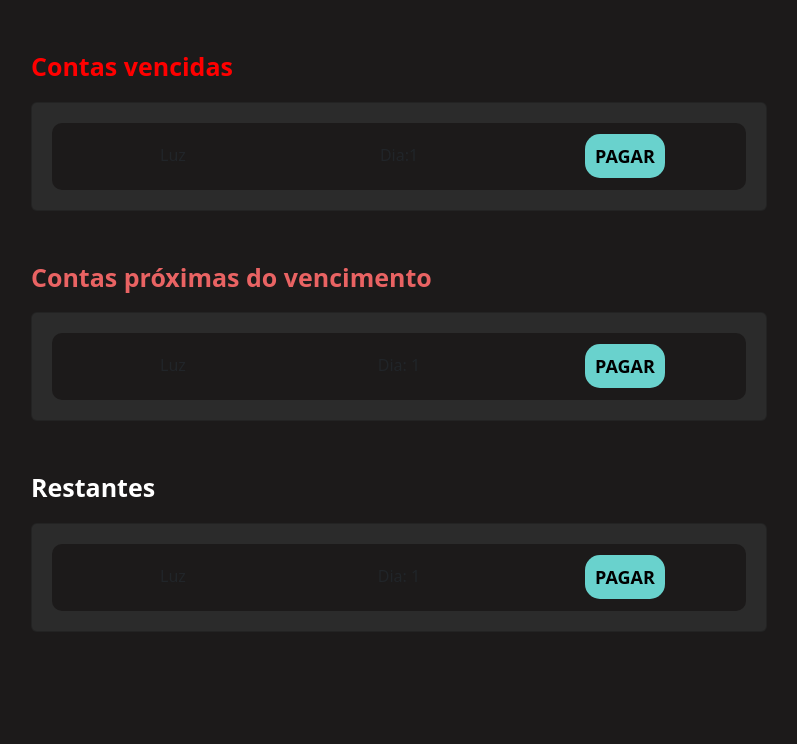
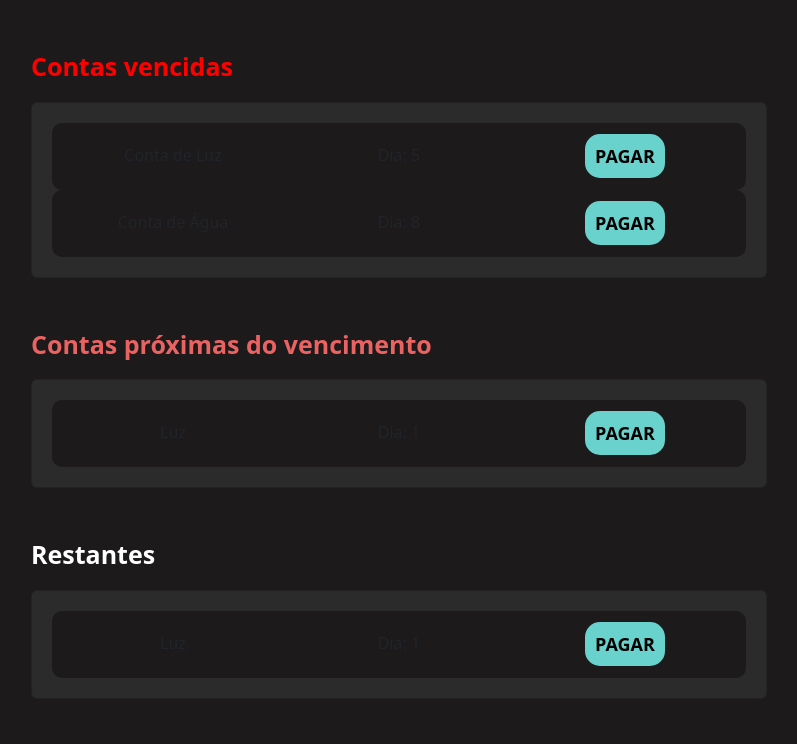
Before and after one commit to moniquelen/Finance, a Django app: page /contas/ver_contas/ in a window 1280 px wide. Shown: the part 56-800 px from the top of the page, without its empty margins (51-848 px from the left). Run offline with Django 4.2, Linux system fonts and the light colour scheme; data comes from the database, SQL or seed files in the repository; both versions use the stored data as it was after the commit; data that the repository does not hold is empty.

Commit message:
atualizacao func ver contas

```diff
--- a/contas/templates/ver_contas.html
+++ b/contas/templates/ver_contas.html
@@ -21,15 +21,17 @@
     <div class="col-md-8">
       <p class="fonte-destaque" style="color: red">Contas vencidas</p>
       <div class="card">
+        {% for conta in contas_vencidas %}
         <div class="linha-conta">
           <div class="row">
-            <div class="col-md text-center">Luz</div>
-            <div class="col-md text-center">Dia:1</div>
+            <div class="col-md text-center">{{conta}}</div>
+            <div class="col-md text-center">Dia: {{conta.dia_pagamento}}</div>
             <div class="col-md text-center">
               <a href="#" class="botao-principal">PAGAR</a>
             </div>
           </div>
         </div>
+        {% endfor %}
       </div>
       <br />
       <br />
@@ -37,6 +39,7 @@
         Contas próximas do vencimento
       </p>
       <div class="card">
+        {% for conta in contas_proximas_vencimento%}
         <div class="linha-conta">
           <div class="row">
             <div class="col-md text-center">Luz</div>
@@ -46,11 +49,13 @@
             </div>
           </div>
         </div>
+        {% endfor %}
       </div>
       <br />
       <br />
       <p class="fonte-destaque">Restantes</p>
       <div class="card">
+        {% for conta in restantes%}
         <div class="linha-conta">
           <div class="row">
             <div class="col-md text-center">Luz</div>
@@ -60,6 +65,7 @@
             </div>
           </div>
         </div>
+        {% endfor %}
       </div>
     </div>
 
--- a/contas/views.py
+++ b/contas/views.py
@@ -38,4 +38,10 @@ def ver_contas(request):
 
     contas_pagas = ContaPaga.objects.filter(data_pagamento__month=MES_ATUAL).values('conta')
 
-    return render(request, 'ver_contas.html')
+    contas_vencidas = contas.filter(dia_pagamento__lt=DIA_ATUAL).exclude(id__in=contas_pagas)
+
+    contas_proximas_vencimento = contas.filter(dia_pagamento__lte = DIA_ATUAL + 5).filter(dia_pagamento__gte=DIA_ATUAL).exclude(id__in=contas_pagas)
+
+    restantes = contas.exclude(id__in=contas_vencidas).exclude(id__in=contas_pagas).exclude(id__in=contas_proximas_vencimento)
+
+    return render(request, 'ver_contas.html', {'contas_vencidas': contas_vencidas, 'contas_proximas_vencimento': contas_proximas_vencimento, 'restantes': restantes})
```
Also changed, not shown: db.sqlite3.
